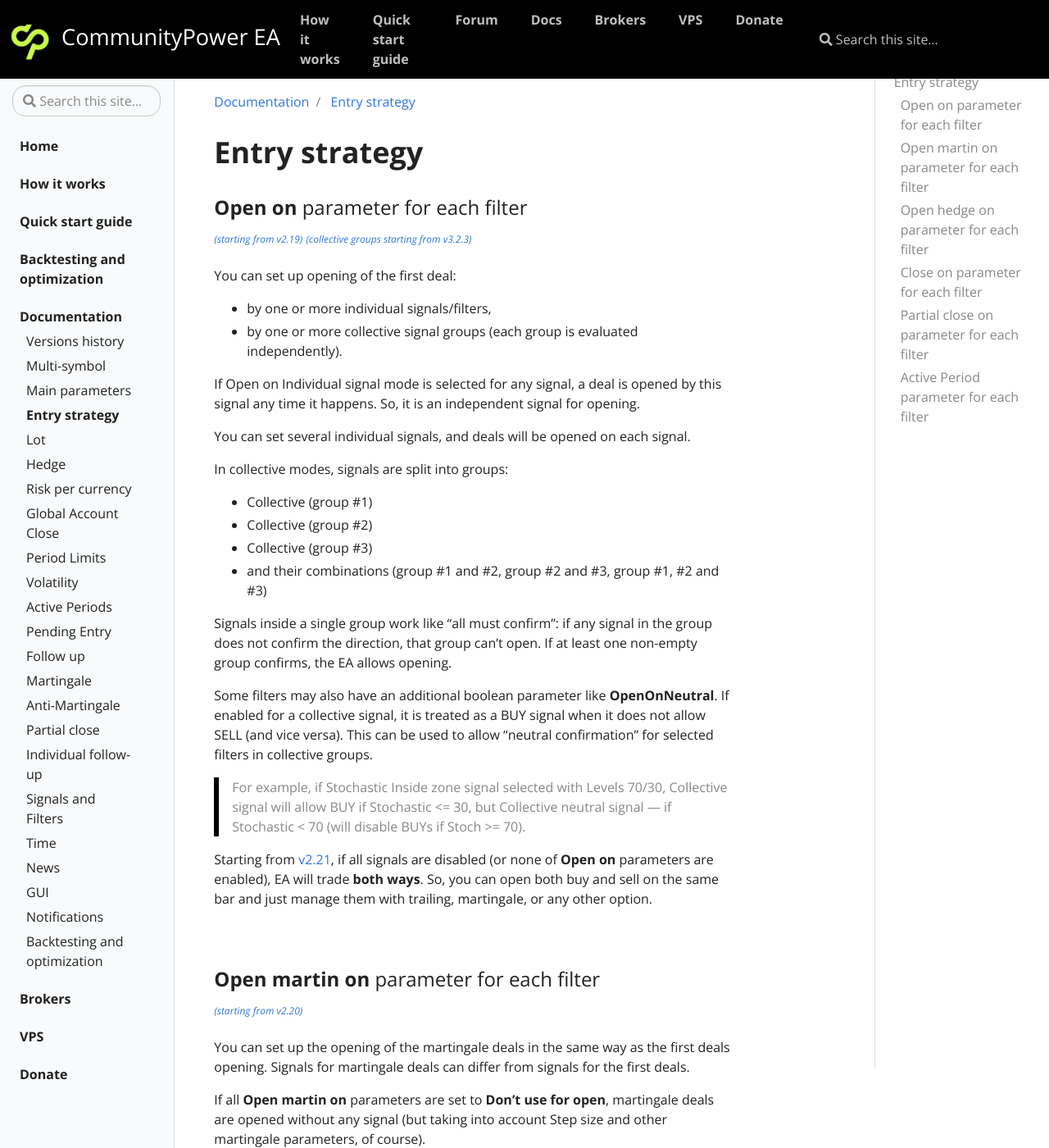
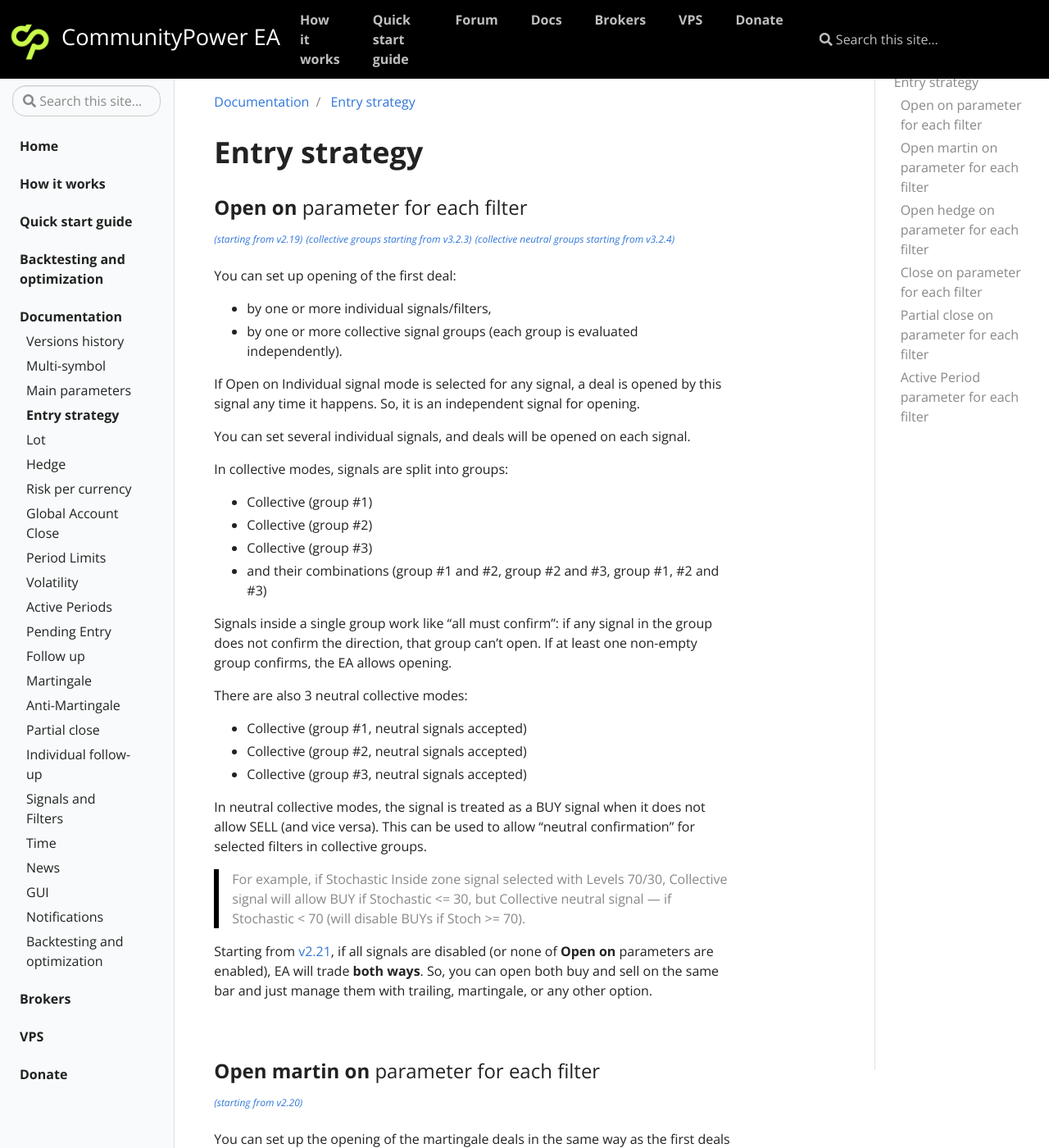
Before and after one commit to komposter/CommunityPowerEA.com, a Jekyll site: the page built from _docs/entry-strategy.md, in a window 1280 px wide and 1400 px high. Shown: the whole window at 82% size. Built offline with Jekyll 4.4.1, drawn with Linux system fonts in a browser that asks for light colours.

Commit message:
Content change

```diff
--- a/_docs/entry-strategy.md
+++ b/_docs/entry-strategy.md
@@ -10,6 +10,7 @@
 
 <sup>[*(starting from v2.19)*](/docs/versions-history#20201014-219)</sup>
 <sup>[*(collective groups starting from v3.2.3)*](/docs/versions-history#3.03)</sup>
+<sup>[*(collective neutral groups starting from v3.2.4)*](/docs/versions-history#3.03)</sup>
 
 You can set up opening of the first deal:
 * by one or more individual signals/filters,
@@ -27,7 +28,12 @@
 
 Signals inside a single group work like "all must confirm": if any signal in the group does not confirm the direction, that group can't open. If at least one non-empty group confirms, the EA allows opening.
 
-Some filters may also have an additional boolean parameter like **OpenOnNeutral**. If enabled for a collective signal, it is treated as a BUY signal when it does not allow SELL (and vice versa). This can be used to allow "neutral confirmation" for selected filters in collective groups.
+There are also 3 neutral collective modes:
+* Collective (group #1, neutral signals accepted)
+* Collective (group #2, neutral signals accepted)
+* Collective (group #3, neutral signals accepted)
+
+In neutral collective modes, the signal is treated as a BUY signal when it does not allow SELL (and vice versa). This can be used to allow "neutral confirmation" for selected filters in collective groups.
 
 > For example, if Stochastic Inside zone signal selected with Levels 70/30, Collective signal will allow BUY if Stochastic <= 30, but Collective neutral signal — if Stochastic < 70 (will disable BUYs if Stoch >= 70).
 
```
Also changed, not shown: _docs/versions-history.md (+2 -1 lines).
